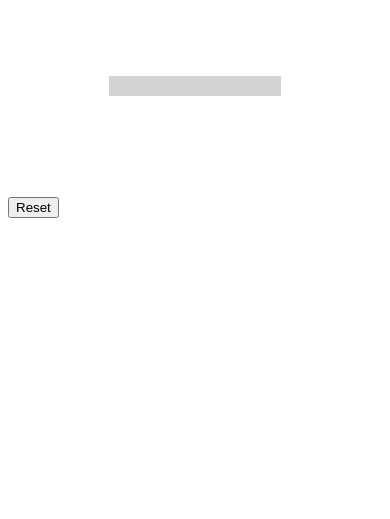
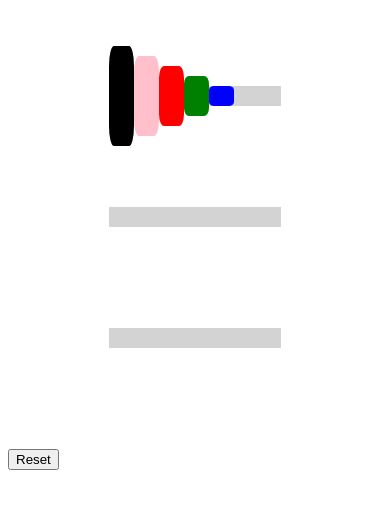
Before and after one commit to Piccolo-ks/TOH, a plain HTML site: page level2/level2.html in a window 390 px wide. Shown: the part 325-844 px from the top of the page. Drawn offline with nearby package versions, Linux system fonts and the light colour scheme.

Commit message:
Update level2.css

```diff
--- a/level2/level2.css
+++ b/level2/level2.css
@@ -44,3 +44,8 @@
   font-size: 50px;
   text-align: center;
 }
+@media only screen and (max-width: 600px) {
+  body {
+    margin-top: 70%;
+  }
+}
```
